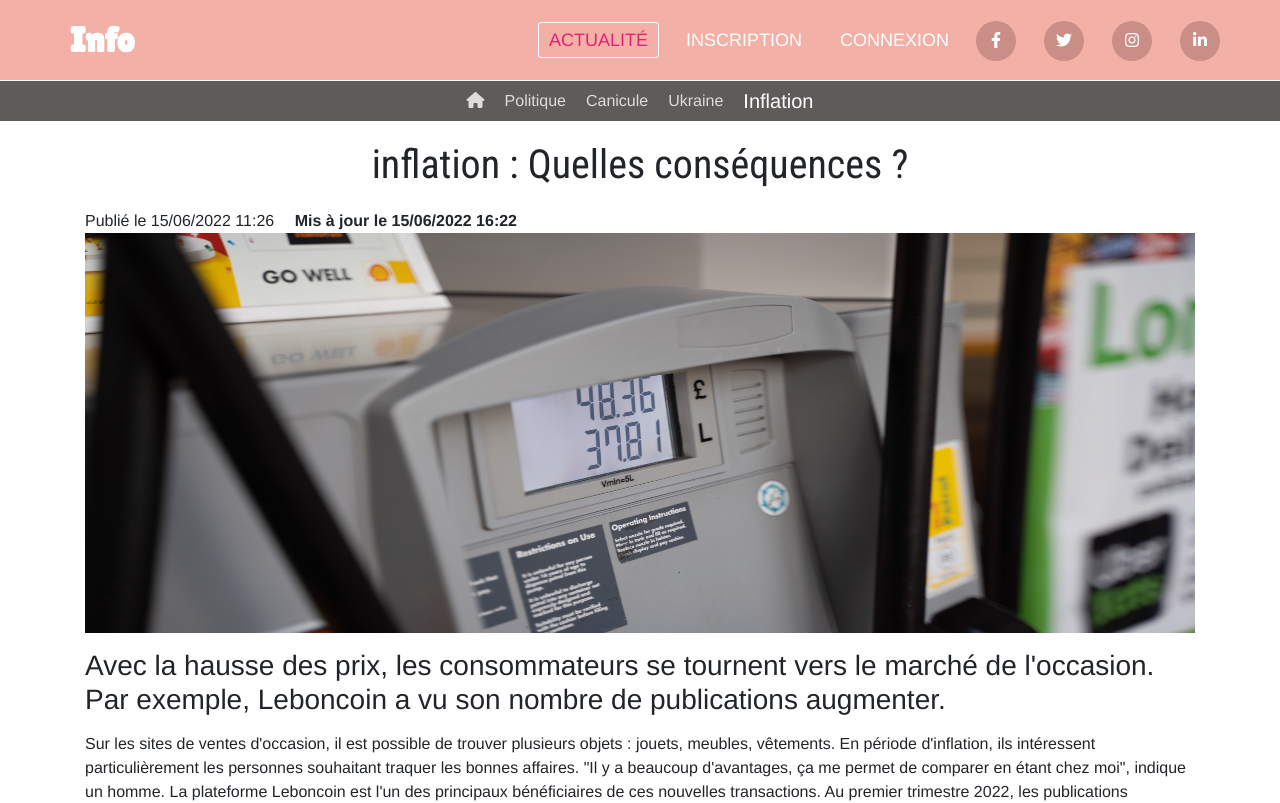
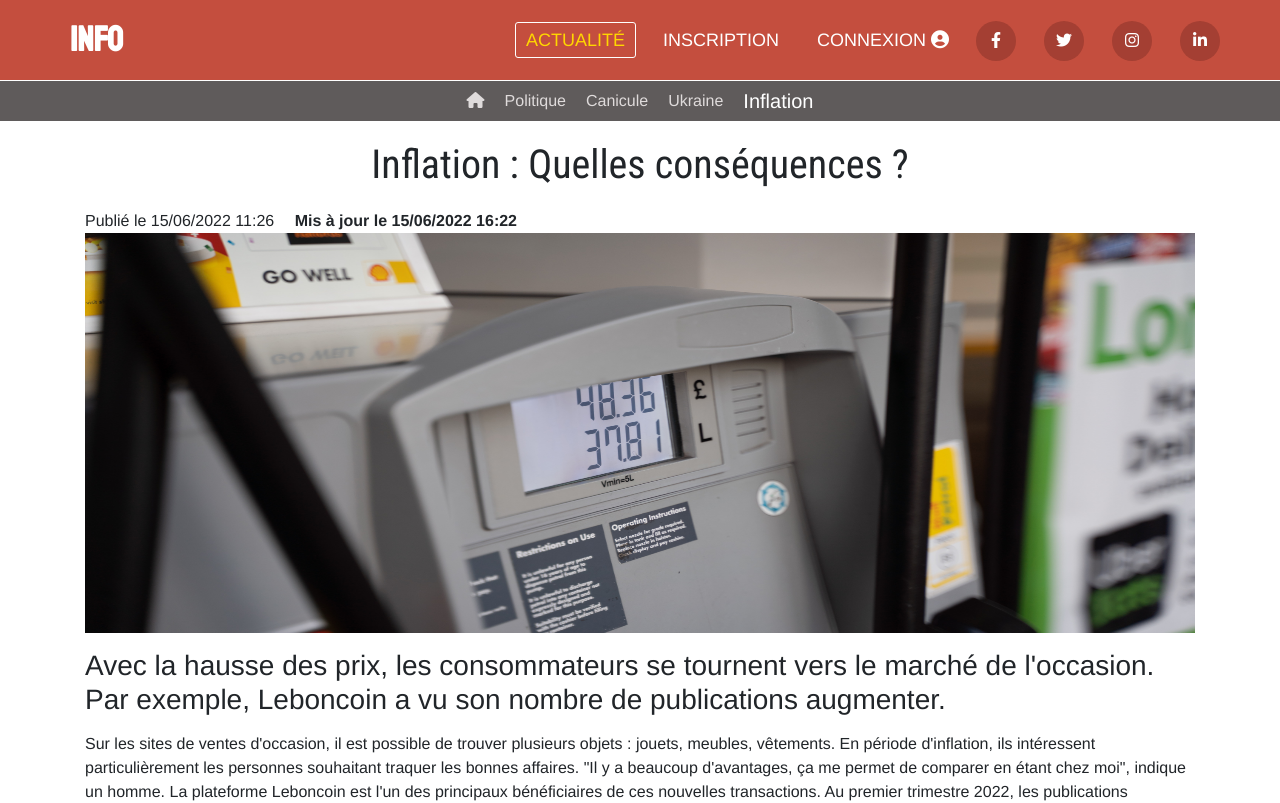
Before and after one commit to IvanMakarenko91/info, a React (Create React App) app: page /inflation in a window 1280 px wide. Shown: the top 803 px of the page. Built offline with nearby package versions, Linux system fonts and the light colour scheme.

Commit message:
Fautes d'ortographe + finitions

```diff
--- a/src/components/Navbar.css
+++ b/src/components/Navbar.css
@@ -1,4 +1,4 @@
-@import url('https://fonts.googleapis.com/css2?family=Lilita+One&family=Roboto:wght@100;300&display=swap');
+@import url('https://fonts.googleapis.com/css2?family=Lilita+One&family=Roboto+Condensed&family=Staatliches&display=swap');
 
 * {
   padding: 0;
@@ -13,11 +13,11 @@ body {
 nav {
   height: 80px;
   width: 100%;
-  background-color: rgba(226, 64, 42, 0.411);
+  background-color: rgb(196, 78, 62);
 }
 
 label.logo {
-  font-family: 'Lilita One', cursive;
+  font-family: 'Staatliches', cursive;
   font-size: 35px;
   font-weight: bold;
   color: white;
@@ -50,7 +50,7 @@ nav li {
 
  .active > a, a:hover {
    border: 1px solid white;
-   color: rgb(226, 34, 114);
+   color: gold;
    transition: 0.5s;
    text-decoration: none;
  }
--- a/src/components/Navbar.js
+++ b/src/components/Navbar.js
@@ -35,7 +35,7 @@ const Navbar = () => {
         <ul className='show'>
         <li className="active"><a href="#">Actualité</a></li>
         <li><a href="#">Inscription </a></li>
-        <li><a href="#">Connexion</a></li>
+        <li><a href="#">Connexion <i class="fa-solid fa-circle-user"></i></a></li>
         <li className='interieur'><i class="fa-brands fa-facebook-f"></i></li>
         <li className='interieur'><i class="fa-brands fa-twitter"></i></li>
         <li className='interieur'><i class="fa-brands fa-instagram"></i></li>
--- a/src/routes/accueil.js
+++ b/src/routes/accueil.js
@@ -46,7 +46,7 @@ const Accueil = () => {
           <Card.Body>
             <Card.Title>Guerre en Ukraine</Card.Title>
             <Card.Text>
-              33 Milliards d'euros d'aide venant des Etats-Unis à l'Ukraine. Quel moyen sont mis-à disposition pour defendre l'Ukraine ?
+              33 Milliards d'euros d'aide venant des Etats-Unis à l'Ukraine. Quels moyens sont mis-à disposition pour defendre l'Ukraine ?
             </Card.Text>
             <LoadingButton className='boutton'></LoadingButton>
           </Card.Body>
@@ -79,7 +79,7 @@ const Accueil = () => {
           <Card.Body>
             <Card.Title>Inflation</Card.Title>
             <Card.Text>
-              + 5,2% depuis le début de l'année. Comment les Français change leur habitudes ?
+              + 5,2% depuis le début de l'année. Comment les Français changent leur habitudes ?
             </Card.Text>
             <LoadingButton className='boutton'></LoadingButton>
           </Card.Body>
--- a/src/routes/inflation.js
+++ b/src/routes/inflation.js
@@ -4,7 +4,7 @@ import styled from 'styled-components';
 const inflation = () => {
   return (
     <>
-    <Infla>inflation : Quelles conséquences ?</Infla>
+    <Infla>Inflation : Quelles conséquences ?</Infla>
     <div className='container'>
       <div>Publié le 15/06/2022 11:26 <strong className='ml-3'> Mis à jour le 15/06/2022 16:22</strong></div>
       <img src='/img2.jpg' alt='' className='first-photo' />
```
Also changed, not shown: 1 other file (tests, documents, lock files or other folders).
